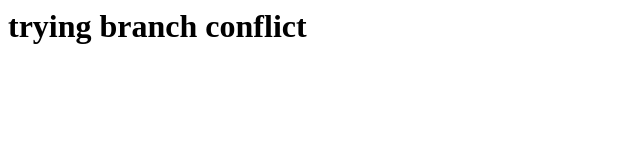
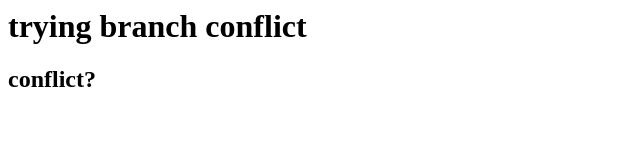
Before and after one commit to RaheeGandhi/practicerepo, a plain HTML site: page HTML/index.html in a window 1280 px wide. Shown: the whole page, without its empty margins (0-640 px from the left). Drawn offline with Linux system fonts and the light colour scheme.

Commit message:
conflict create

```diff
--- a/HTML/index.html
+++ b/HTML/index.html
@@ -5,5 +5,6 @@
 </head>
 <body>
   <h1>trying branch conflict</h1>
+  <h2>conflict? </h2>
 </body>
 </html>
```
